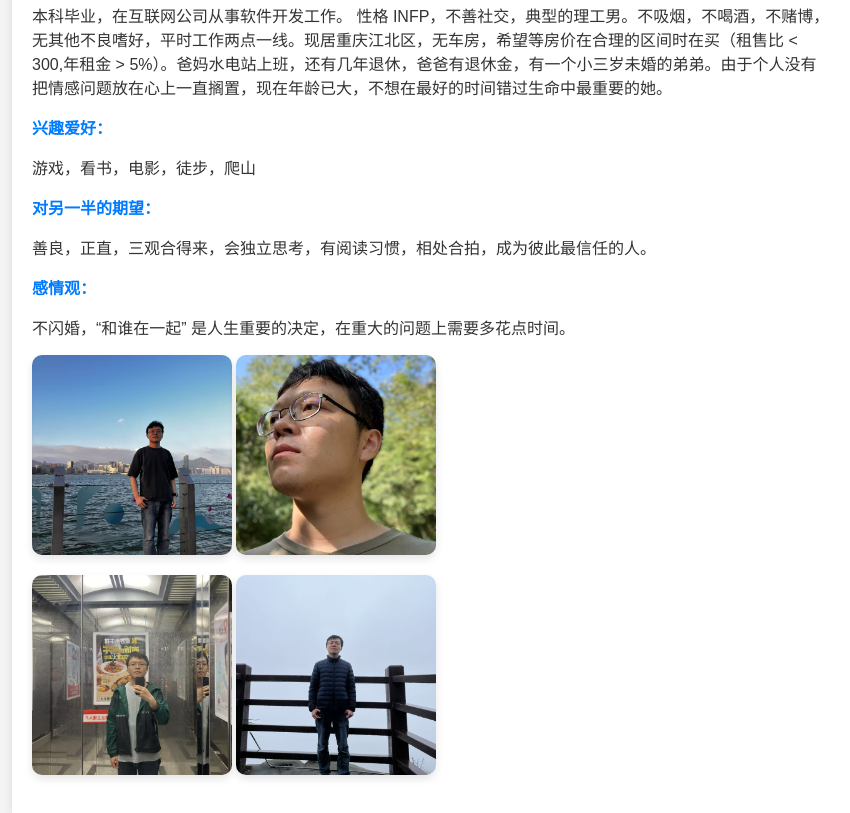
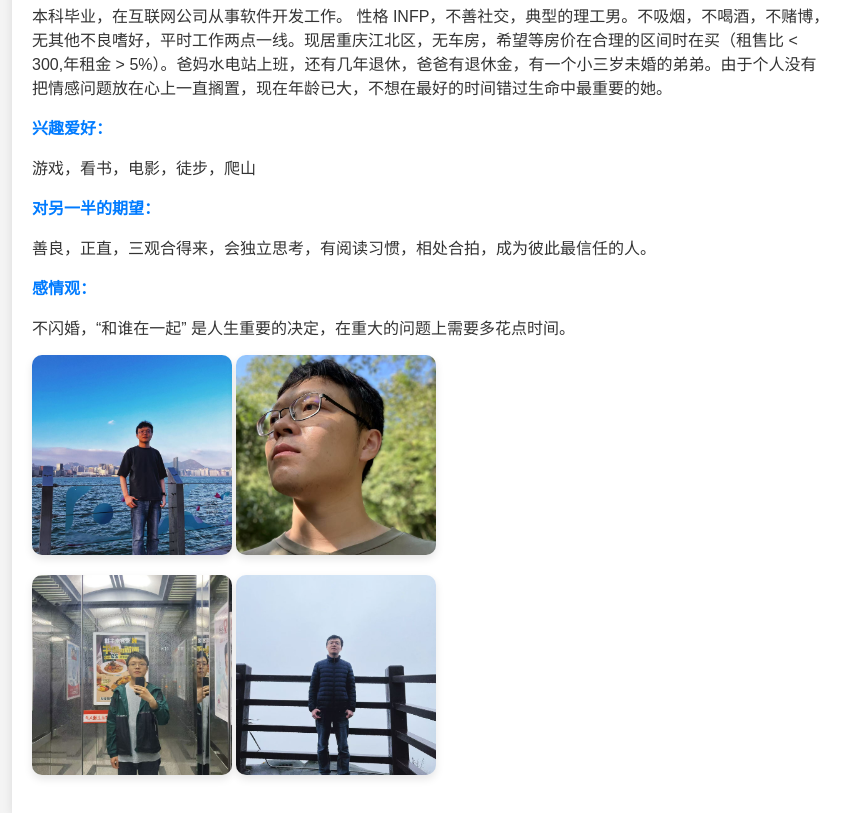
Before and after one commit to thejawer/xjresume, a plain HTML site: page index.html in a window 1280 px wide. Shown: the part 395-1208 px from the top of the page, without its empty margins (208-1058 px from the left). Drawn offline with Linux system fonts and the light colour scheme.

Commit message:
Update index.html

```diff
--- a/index.html
+++ b/index.html
@@ -74,12 +74,12 @@
             <!-- 底部图片容器 -->
         <div class="image-container">
             <p>
-                <img src="images/WechatIMG166.jpg" alt="">
+                <img src="images/WechatIMG173.jpg" alt="">
                 <img src="images/WechatIMG167.jpg" alt="">
             </p>
             <p>
-                <img src="images/WechatIMG169.jpg" alt="">
-                <img src="images/WechatIMG168.jpg" alt="">
+                <img src="images/WechatIMG171.jpg" alt="">
+                <img src="images/WechatIMG172.jpg" alt="">
             </p>
       </div>
   </div>
```
